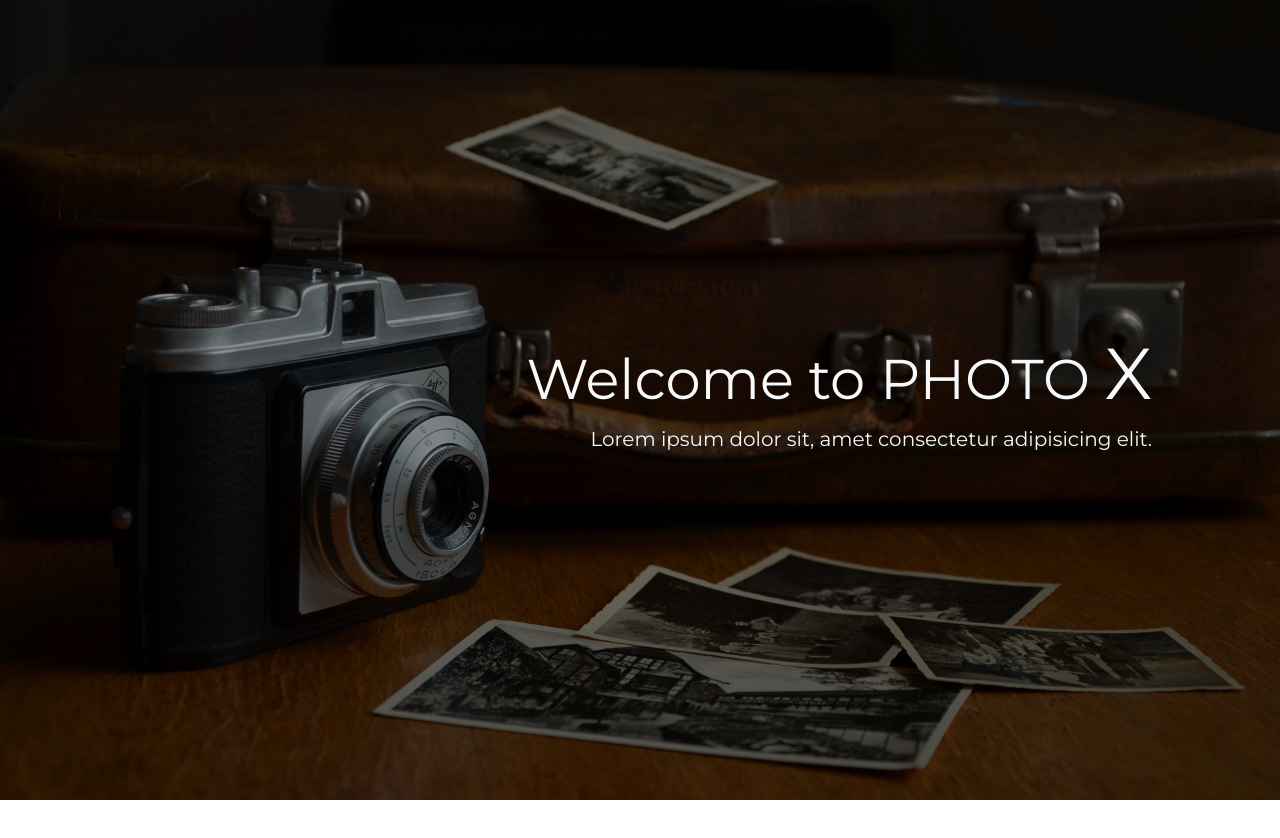
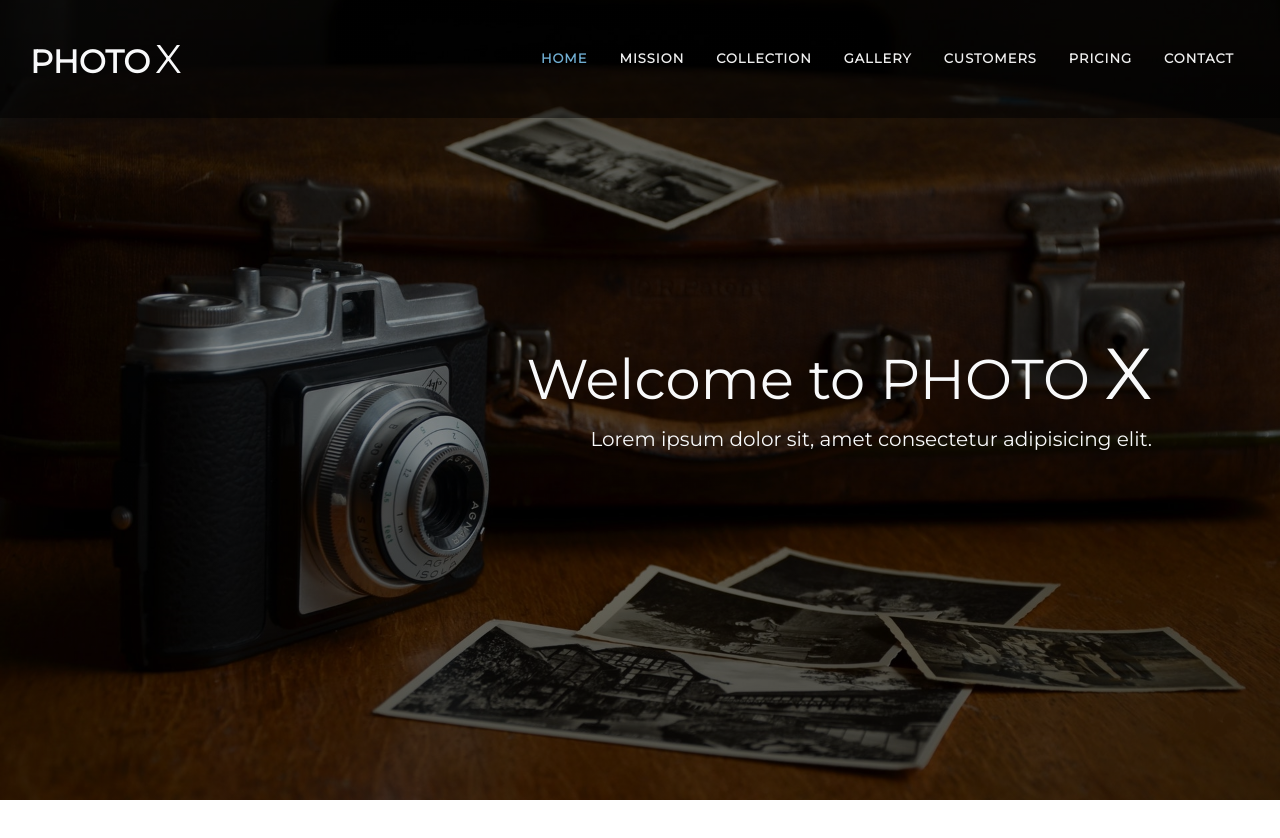
Before and after one commit to tacotruffles/bootstrap4-photox-theme, a plain HTML site: page index.html in a window 1280 px wide. Shown: the top 838 px of the page. Before the commit the page ends 800 px from the top, so only its background shows below. Drawn offline with nearby package versions, Linux system fonts and the light colour scheme.

Commit message:
Navbar w/ CSS3 animation

```diff
--- a/index.html
+++ b/index.html
@@ -23,6 +23,43 @@
    <!-- header -->
    <header>
       <!-- navbar -->
+      <nav id="main-nav" class="navbar navbar-expand-lg fixed-top navbar-custom">
+         <a href="#" class="navbar-brand text-light text-uppercase">
+            <span class="h2 font-weight-bold">photo</span>
+            <span class="h1">x</span>
+         </a>
+         <button class="navbar-toggler nav-button" type="button" data-toggle="collapse" data-target="#navbarCollapse">
+            <div class="bg-light line1"></div>
+            <div class="bg-light line2"></div>
+            <div class="bg-light line3"></div>
+         </button>
+         <div id="navbarCollapse" class="collapse navbar-collapse justify-content-end text-uppercase font-weight-bold">
+            <ul class="navbar-nav">
+               <li class="nav-item nav-active">
+                  <a href="#" class="nav-link m-2 menu-item">Home</a>
+               </li>
+               <li class="nav-item">
+                  <a href="#" class="nav-link m-2 menu-item">Mission</a>
+               </li>
+               <li>
+                  <a href="#" class="nav-link m-2 menu-item">Collection</a>
+               </li>
+               <li class="nav-item">
+                  <a href="#" class="nav-link m-2 menu-item">Gallery</a>
+               </li>
+               <li class="nav-item">
+                  <a href="#" class="nav-link m-2 menu-item">Customers</a>
+               </li>
+               <li class="nav-item">
+                  <a href="#" class="nav-link m-2 menu-item">Pricing</a>
+               </li>
+               <li class="nav-item">
+                  <a href="#" class="nav-link m-2 menu-item">Contact</a>
+               </li>
+            </ul>
+         </div>
+
+      </nav>
       <!-- end navbar -->
 
       <!-- banner -->
@@ -37,6 +74,56 @@
    </header>
    <!-- end header -->
 
+   <br>
+   <br>
+   <br>
+   <br>
+   <br>
+   <br>
+   <br>
+   <br>
+   <br>
+   <br>
+   <br>
+   <br>
+   <br>
+   <br>
+   <br>
+   <br>
+   <br>
+   <br>
+   <br>
+   <br>
+   <br>
+   <br>
+   <br>
+   <br>
+   <br>
+   <br>
+   <br>
+   <br>
+   <br>
+   <br>
+   <br>
+   <br>
+   <br>
+   <br>
+   <br>
+   <br>
+   <br>
+   <br>
+   <br>
+   <br>
+   <br>
+   <br>
+   <br>
+   <br>
+   <br>
+   <br>
+   <br>
+   <br>
+   <br>
+   <br>
    <!-- Optional JavaScript -->
    <!-- jQuery (FULL VERSION) first, then Popper.js, then Bootstrap JS -->
    <script src="https://code.jquery.com/jquery-3.3.1.min.js" integrity="sha256-FgpCb/KJQlLNfOu91ta32o/NMZxltwRo8QtmkMRdAu8="
--- a/main.js
+++ b/main.js
@@ -0,0 +1,16 @@
+$(document).ready(function() {
+  // Custom .navbar-toggler-icon
+  $(".nav-button").click(function() {
+    $(".nav-button").toggleClass("rotate");
+  });
+
+  // Adjust/Animate Navbar upon initial scroll depth past 50 pixels
+  $(window).scroll(function() {
+    let position = $(this).scrollTop();
+    if (position > 200) {
+      $(".navbar-custom").addClass("navbar-shrink");
+    } else {
+      $(".navbar-custom").removeClass("navbar-shrink");
+    }
+  });
+});
--- a/style.css
+++ b/style.css
@@ -9,6 +9,50 @@ header {
 }
 
 /* navbar */
+nav.navbar-custom {
+   background: linear-gradient(rgba(0,0,0,.3),rgba(0,0,0,.5));
+   padding: 30px;
+   transition: all .7s;
+}
+
+.menu-item {
+   font-size: 13px;
+   letter-spacing: 1px;
+   color: #eee;
+   transition: color .5s;
+}
+
+.menu-item:hover {
+   color: #70aed2;
+}
+
+.nav-active a {
+   color: #70aed2;
+}
+
+.line1, .line2, .line3 {
+   width: 23px;
+   height: 3px;
+   margin: 5px;
+   transition: all .4s;
+}
+
+.rotate .line1 {
+   transform: rotate(-45deg) translate(-5px, 6px);
+}
+
+.rotate .line2 {
+   opacity: 0;
+}
+
+.rotate .line3 {
+   transform: rotate(45deg) translate(-5px, -6px);
+}
+
+.navbar-shrink {
+   padding: 5px 30px !important;
+   background: linear-gradient(rgba(, 0, 0, 0.7),rgba(17, 17, 17, 0.8)) !important;
+}
 /* end navbar */
 
 /* banner */
```
